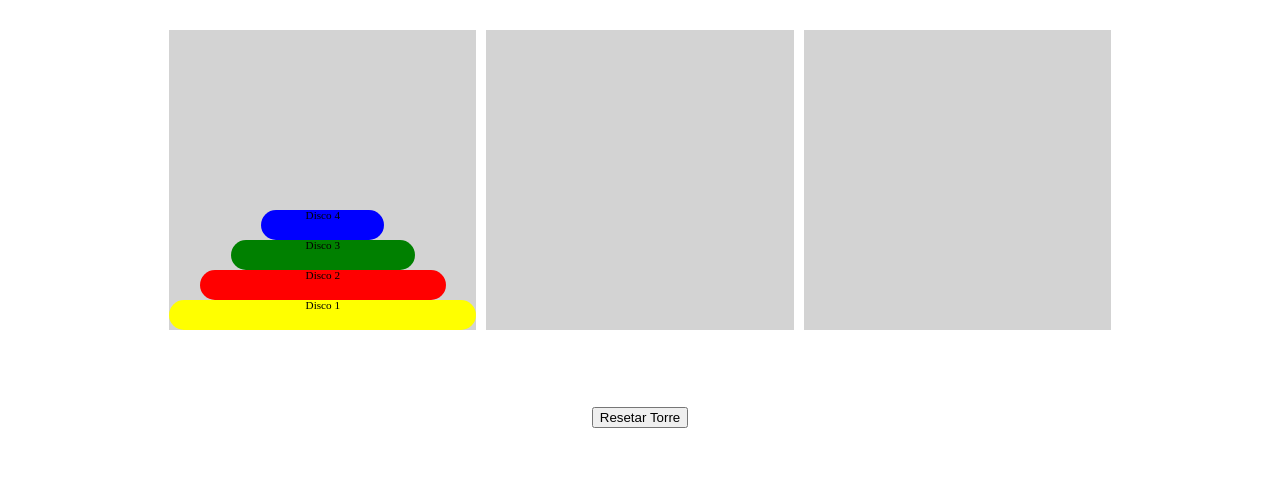
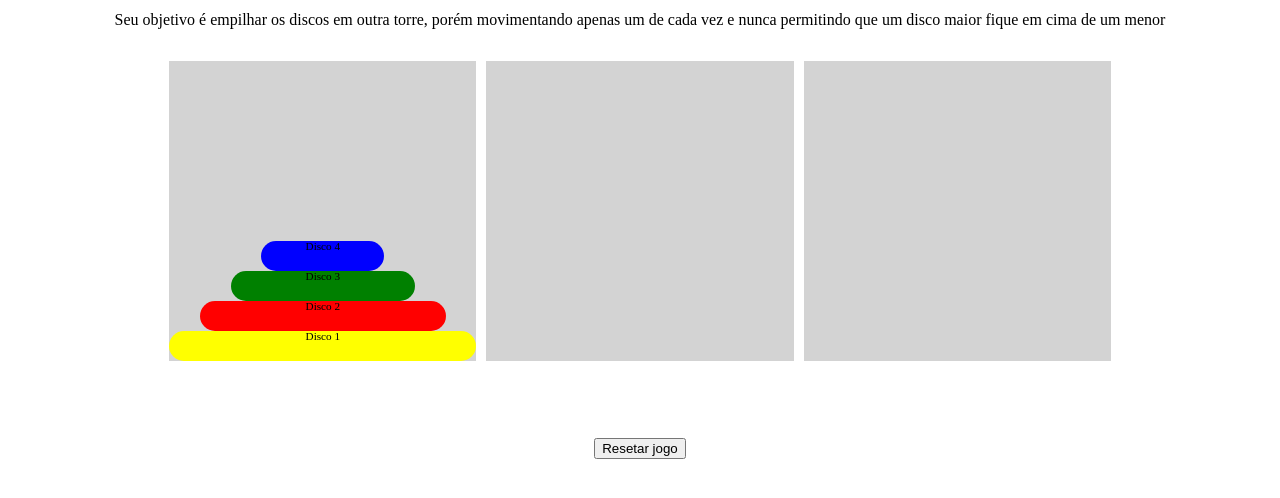
Before and after one commit to Kenzie-Academy-Brasil-Developers/m2-entrega-torre-de-hanoi-sprint-1a-brendosousa, a plain HTML site: page index.html in a window 1280 px wide. Shown: the part 48-546 px from the top of the page. Drawn offline with Linux system fonts and the light colour scheme.

Commit message:
Mudanças na mensagem de vitória e adição das regras

```diff
--- a/index.html
+++ b/index.html
@@ -10,8 +10,11 @@
 </head>
 <body>
     <h1>Torre de Hanoi</h1>
+    <h2>Seu objetivo é empilhar os discos em outra torre,
+        porém movimentando apenas um de cada vez
+        e nunca permitindo que um disco maior fique em cima de um menor</h2>
     <main id="main">
-        <button id="reset" class="botao">Resetar Torre</button>
+        <button id="reset" class="botao">Resetar jogo</button>
     </main>
     <div id="contador"></div>
     <p class="result" id="result"></p>
--- a/script.js
+++ b/script.js
@@ -84,8 +84,8 @@ function moverDiscos(){
             //console.log(tower.childElementCount);
 
             if(i > 0 && tower.childElementCount == 4){
-                document.getElementById('result').innerText = 'Parabéns, você venceu! Clique em reset para jogar novamente!'
-                //main.removeChild(tower);
+                document.getElementById('result').innerText = 'Parabéns, você venceu! Clique em restar jogo para jogar novamente!'
+
             }
         })
 
@@ -100,7 +100,7 @@ let num = 0
 
 function contarJogadas(){
     num = num+1
-    secaoContador.innerText = `você fez ${num} jogadas`
+    secaoContador.innerText = `Você fez ${num} jogadas`
 }
 
 //função que reseta o jogo
@@ -108,6 +108,7 @@ const botaoReset = document.getElementById("reset")
 const allDisks = document.getElementsByClassName("disco")
 
 function resetarTorre(){
+    document.getElementById('result').innerText = ""
     for(let i=0; i<allDisks.length; i++){
         let actualDisk = `disco${i+1}`
         let idAtual = document.getElementById(actualDisk)
--- a/style.css
+++ b/style.css
@@ -6,6 +6,11 @@ h1{
     text-align: center;
     font-size: 30px;
     margin-top: 15px;
+}
+
+h2{
+    margin-top: 15px;
+    text-align: center;
 }
 
 #main{
```
